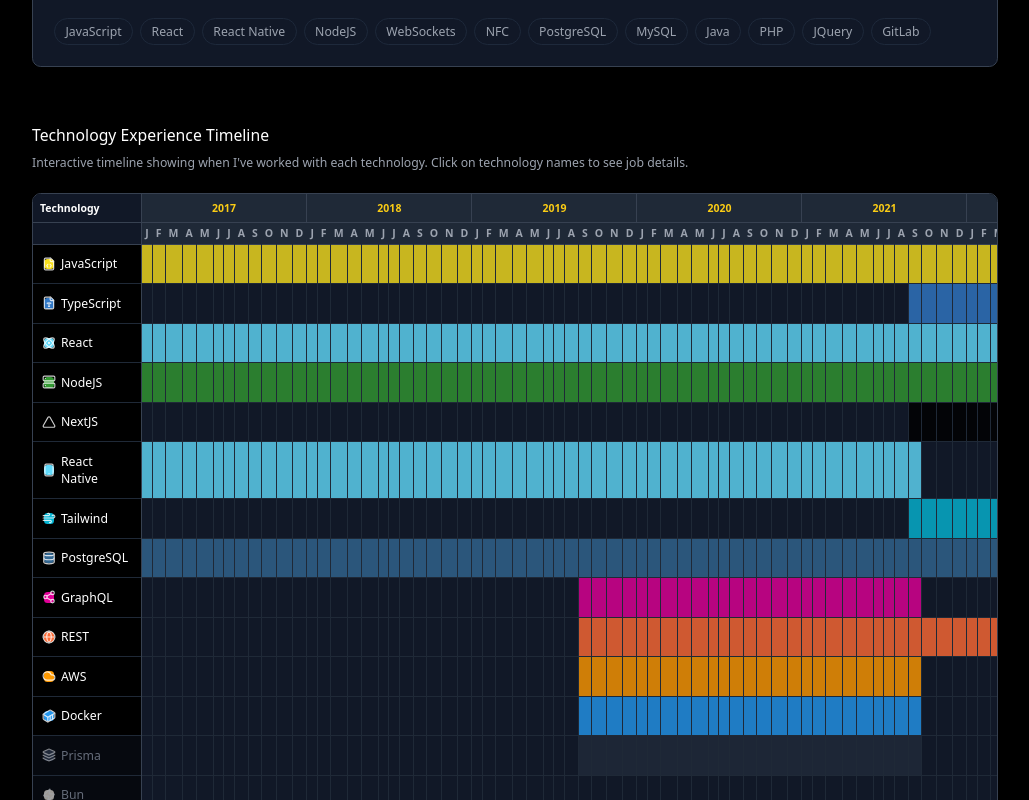
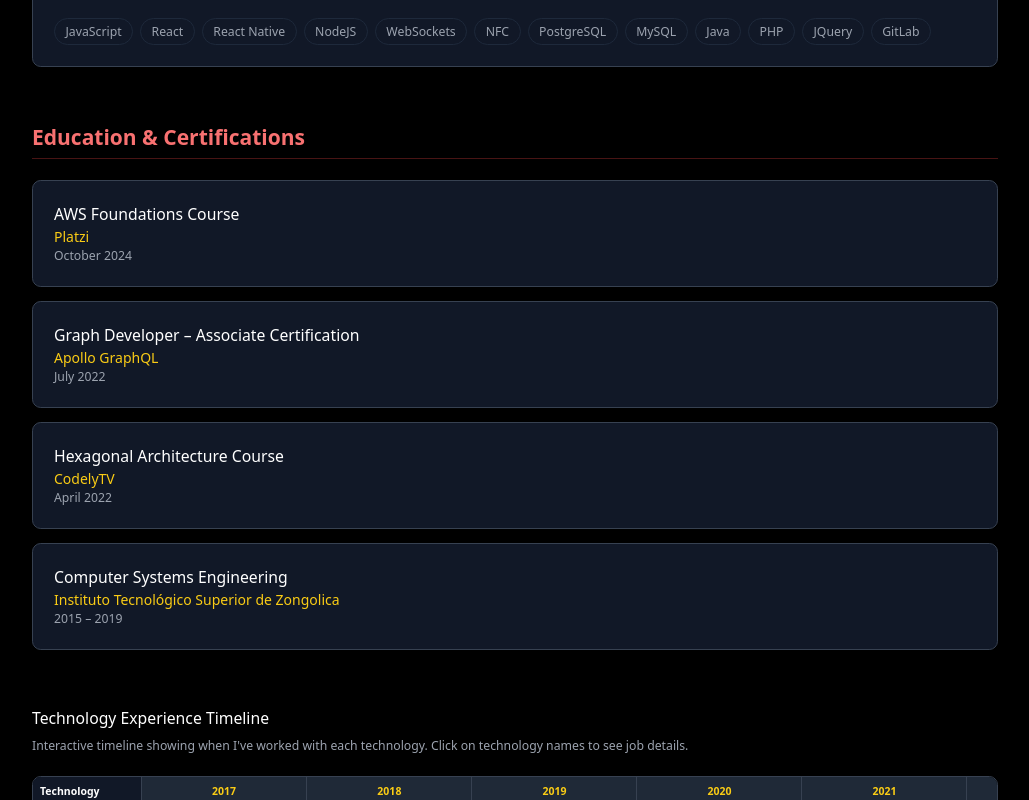
Before and after one commit to ChemaCLi/portfolio, a React (Vite) app: page / in a window 1280 px wide. Shown: the part 2200-3000 px from the top of the page, without its empty margins (125-1154 px from the left). Built offline with nearby package versions, Linux system fonts and the light colour scheme.

Commit message:
Reorganize Technology Timeline and Experience Chart sections in App component for improved layout consistency

```diff
--- a/src/App.tsx
+++ b/src/App.tsx
@@ -154,16 +154,6 @@
           </div>
         </section>
 
-        {/* Technology Timeline */}
-        <section className="mb-16">
-          <TechnologyTimeline />
-        </section>
-
-        {/* Experience Chart */}
-        <section className="mb-16">
-          <ExperienceChart />
-        </section>
-
         {/* Education */}
         <section className="mb-16">
           <h2 className="text-2xl font-bold text-red-400 mb-6 border-b border-red-500/30 pb-2">Education & Certifications</h2>
@@ -176,6 +166,16 @@
               </div>
             ))}
           </div>
+        </section>
+
+        {/* Technology Timeline */}
+        <section className="mb-16">
+          <TechnologyTimeline />
+        </section>
+
+        {/* Experience Chart */}
+        <section className="mb-16">
+          <ExperienceChart />
         </section>
 
         {/* Galaga Game Section */}
```
